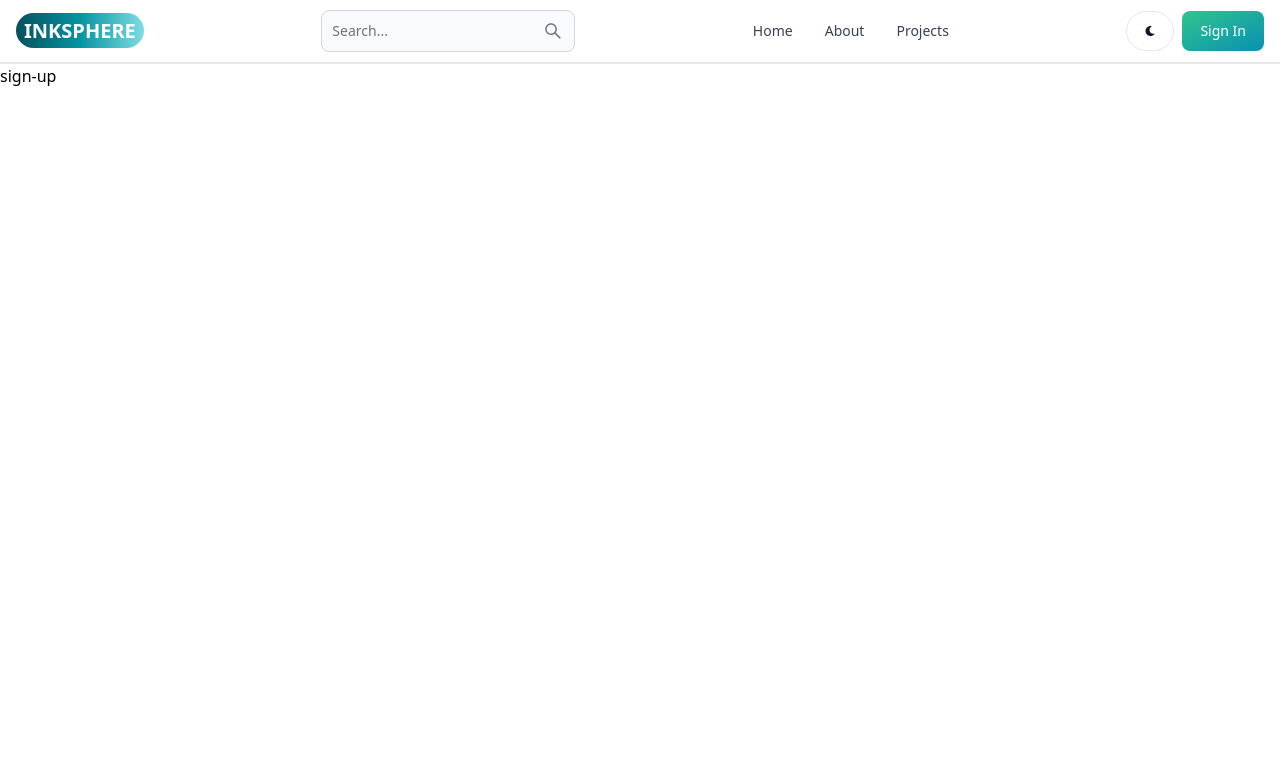
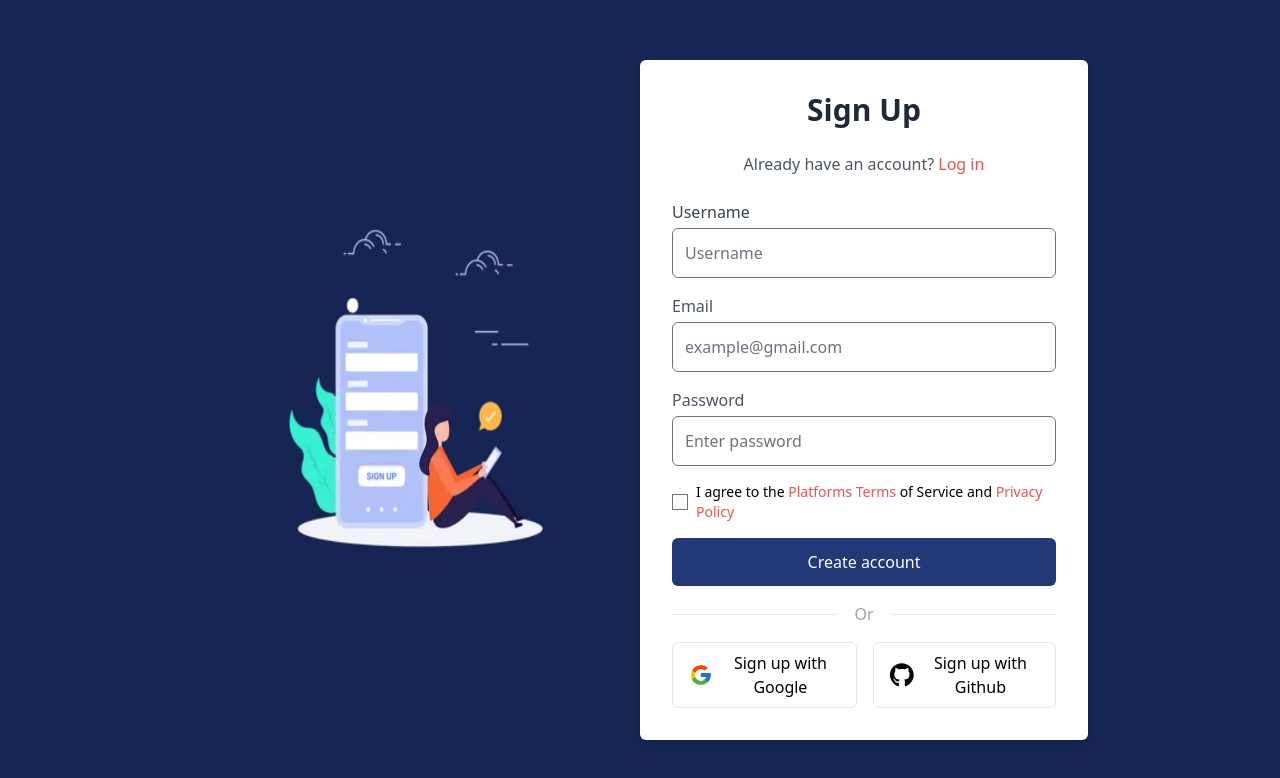
Before and after one commit to kanikasingh4/Inksphere---Blog-website, a React (Vite) app in the folder Frontend/: page /sign-up in a window 1280 px wide. Shown: the top 778 px of the page. Built offline with nearby package versions, Linux system fonts and the light colour scheme.

Commit message:
create sign-in/sign-up page

```diff
--- a/Frontend/src/App.jsx
+++ b/Frontend/src/App.jsx
@@ -12,8 +12,9 @@ import Header from './components/Header'
 const App = () => {
   return (
     <BrowserRouter>
-    <Header></Header>
+    {/* <Header></Header> */}
     <Routes>
+
       <Route path='/' element={<Home/>}/>
       <Route path='/about' element={<About/>}/>
       <Route path='/dashboard' element={<Dashboard/>}/>
@@ -21,6 +22,7 @@ const App = () => {
       <Route path='/sign-in' element={<Signin/>}/>
       <Route path='/sign-up' element={<SignUp/>}/>
     </Routes>
+
     </BrowserRouter>
   )
 }
--- a/Frontend/src/pages/SignUp.jsx
+++ b/Frontend/src/pages/SignUp.jsx
@@ -1,9 +1,136 @@
-import React from 'react'
+import React, { useState } from 'react';
+import { FcGoogle } from 'react-icons/fc';
+import { FaGithub } from "react-icons/fa";
+import signupimge from "../assests/sign_up.webp"
 
-export default function SignUp() {
+const Signup = () => {
+  const [formData, setFormData] = useState({
+    name: '',
+    email: '',
+    password: '',
+    agree: false,
+  });
+
+  const handleChange = (e) => {
+    const { name, value, type, checked } = e.target;
+    setFormData({
+      ...formData,
+      [name]: type === 'checkbox' ? checked : value,
+    });
+  };
+
+  const handleSubmit = (e) => {
+    e.preventDefault();
+    console.log(formData);
+  };
+
   return (
-    <div>
-      sign-up
+    <div className="min-h-screen flex items-center justify-center bg-blue-950 p-4">
+      <div className="bg-transparent  flex max-w-4xl w-full">
+        {/* Illustration Section */}
+        <div className="hidden md:flex items-center justify-center w-1/2  bg-transparent">
+          <img
+            src={signupimge}
+            alt="Sign up illustration"
+            className=' bg-transparent w-full h-5/6'
+          />
+        </div>
+
+        {/* Form Section */}
+        <div className="w-full md:w-1/2 p-8 shadow-md rounded-md bg-white">
+          <h2 className="text-3xl font-bold text-center text-gray-800 mb-6">
+            Sign Up
+          </h2>
+          <p className="text-gray-600 mb-6 text-center">
+            Already have an account? <a href="/sign-in" className="text-red-500 hover:underline">Log in</a>
+          </p>
+
+          <form onSubmit={handleSubmit} className="space-y-4">
+            <div>
+            <label htmlFor="password" className="block text-gray-700 mb-1">Username</label>
+            <input
+              type="text"
+              name="name"
+              placeholder="Username"
+              className="w-full p-3 border rounded-md"
+              value={formData.name}
+              onChange={handleChange}
+              required
+            />
+            </div>
+            <div>
+            <label htmlFor="password" className="block text-gray-600 mb-1">Email</label>
+            <input
+              type="email"
+              name="email"
+              placeholder="example@gmail.com"
+              className="w-full p-3 border rounded-md"
+              value={formData.email}
+              onChange={handleChange}
+              required
+            />
+            </div>
+            <div>
+            <label htmlFor="password" className="block text-gray-600 mb-1">Password</label>
+            <input
+              type="password"
+              name="password"
+              placeholder="Enter password"
+              className="w-full p-3 border rounded-md"
+              value={formData.password}
+              onChange={handleChange}
+              required
+            />
+            </div>
+            <div className="flex items-center">
+              <input
+                type="checkbox"
+                name="agree"
+                id="agree"
+                className="mr-2"
+                checked={formData.agree}
+                onChange={handleChange}
+              />
+              <label htmlFor="agree" className="text-sm">
+                I agree to the{' '}
+                <a href="#" className="text-red-500 hover:underline">
+                  Platforms Terms
+                </a>{' '}
+                of Service and{' '}
+                <a href="#" className="text-red-500 hover:underline">
+                  Privacy Policy
+                </a>
+              </label>
+            </div>
+
+            <button
+              type="submit"
+              className="w-full bg-blue-900 text-white py-3 rounded-md hover:bg-blue-800 transition"
+            >
+              Create account
+            </button>
+          </form>
+
+          <div className="flex items-center my-4">
+            <hr className="flex-grow border-t" />
+            <span className="mx-4 text-gray-400">Or</span>
+            <hr className="flex-grow border-t" />
+          </div>
+
+          <div className="flex justify-center gap-4">
+            <button className="flex items-center gap-2 px-4 py-2 border rounded-md hover:bg-gray-100">
+              <FcGoogle size={30} />
+              Sign up with Google
+            </button>
+            <button className="flex items-center gap-2 px-4 py-2 border rounded-md hover:bg-gray-100">
+              <FaGithub size={30} className="text-black" />
+              Sign up with Github
+            </button>
+          </div>
+        </div>
+      </div>
     </div>
-  )
-}
+  );
+};
+
+export default Signup;
--- a/Frontend/src/pages/Signin.jsx
+++ b/Frontend/src/pages/Signin.jsx
@@ -1,9 +1,83 @@
-import React from 'react'
+import React, { useState } from 'react';
+import signupImage from '../assests/login.webp'; // Adjust the path based on your folder structure
 
-export default function Signin() {
+const Login = () => {
+  const [email, setEmail] = useState('');
+  const [password, setPassword] = useState('');
+  const [error, setError] = useState('');
+
+  const handleSubmit = (e) => {
+    e.preventDefault();
+
+    if (!email || !password) {
+      setError('Please fill out all fields.');
+      return;
+    }
+
+    setError('');
+    console.log('Login successful:', { email, password });
+  };
+
   return (
-    <div>
-      sign-in
+    <div className="flex items-center justify-center min-h-screen bg-orange-400 ">
+      <div className="bg-transparent  flex max-w-4xl w-full">
+
+        {/* Left Section - Image */}
+        <div className="hidden md:flex items-center justify-center w-1/2  bg-transparent">
+          <img src={signupImage} alt="Sign Up Illustration" className="object-cover max-w-full" />
+        </div>
+
+        {/* Right Section - Form */}
+        <div className="w-1/2 p-8 bg-white rounded-xl shadow-lg">
+        <h2 className="text-3xl font-bold text-center text-gray-800 mb-6">Login</h2>
+
+        {error && (
+          <div className="bg-red-100 text-red-700 p-3 rounded-md mb-4">
+            {error}
+          </div>
+        )}
+
+        <form onSubmit={handleSubmit} className="space-y-4">
+          <div>
+            <label htmlFor="email" className="block text-gray-600 mb-1">Email</label>
+            <input
+              type="email"
+              id="email"
+              value={email}
+              onChange={(e) => setEmail(e.target.value)}
+              className="w-full p-3 border rounded-md focus:outline-none focus:ring-2 focus:ring-blue-400"
+              placeholder="Enter your email"
+            />
+          </div>
+
+          <div>
+            <label htmlFor="password" className="block text-gray-600 mb-1">Password</label>
+            <input
+              type="password"
+              id="password"
+              value={password}
+              onChange={(e) => setPassword(e.target.value)}
+              className="w-full p-3 border rounded-md focus:outline-none focus:ring-2 focus:ring-blue-400"
+              placeholder="Enter your password"
+            />
+          </div>
+
+          <button
+            type="submit"
+            className="w-full bg-green-500 text-white p-3 rounded-md hover:bg-green-600 transition duration-300"
+          >
+            Login
+          </button>
+        </form>
+
+        <p className="text-center text-gray-500 mt-4">
+          Don't have an account?{' '}
+          <a href="/sign-up" className="text-blue-500 hover:underline">Sign Up</a>
+        </p>
+        </div>
+      </div>
     </div>
-  )
-}
+  );
+};
+
+export default Login;
```
Also changed, not shown: Frontend/src/assests/login.webp (added), Frontend/src/assests/sign_up.webp (added).
